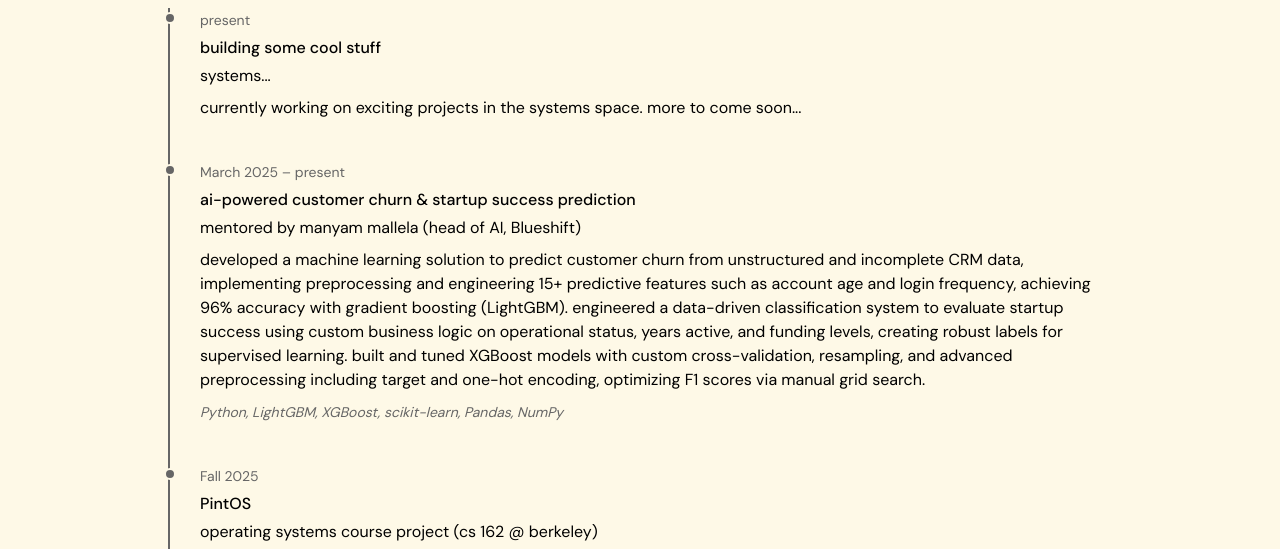
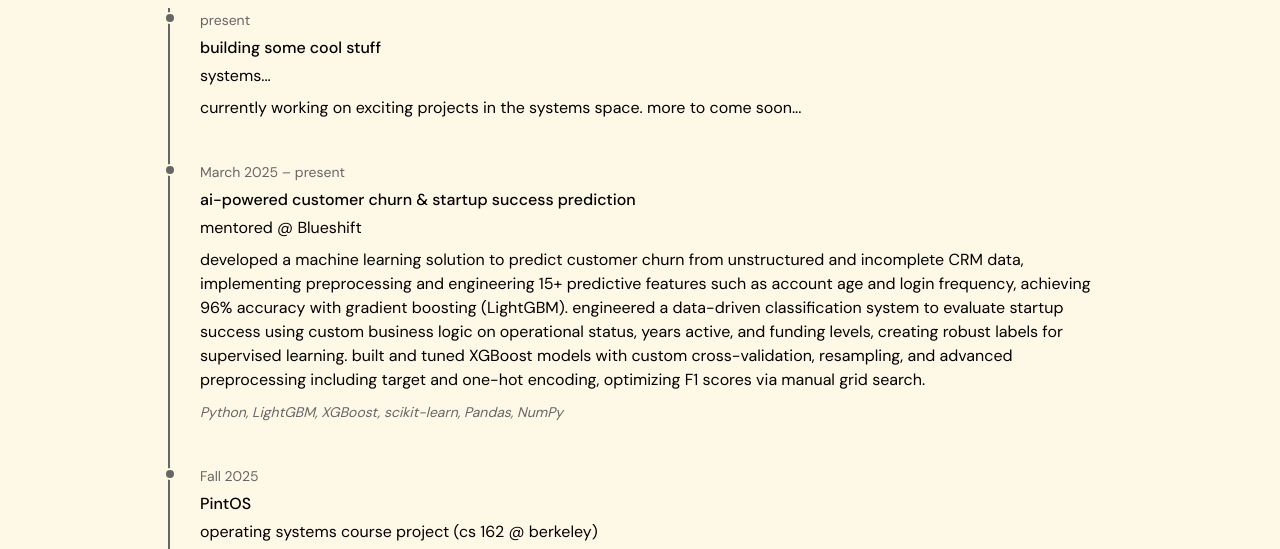
Before and after one commit to nikhilmathihalli/nikhilmathihalli.github.io, a website: page projects.html in a window 1280 px wide. Shown: the part 188-737 px from the top of the page. Drawn offline with Linux system fonts and the light colour scheme.

Commit message:
Update projects.html

```diff
--- a/projects.html
+++ b/projects.html
@@ -53,7 +53,7 @@
           <div class="timeline-item">
             <div class="timeline-date">March 2025 – present</div>
             <div class="timeline-role">ai-powered customer churn & startup success prediction</div>
-            <div class="timeline-org">mentored by manyam mallela (head of AI, Blueshift)</div>
+            <div class="timeline-org">mentored @ Blueshift</div>
             <div class="timeline-description">developed a machine learning solution to predict customer churn from unstructured and incomplete CRM data, implementing preprocessing and engineering 15+ predictive features such as account age and login frequency, achieving 96% accuracy with gradient boosting (LightGBM). engineered a data-driven classification system to evaluate startup success using custom business logic on operational status, years active, and funding levels, creating robust labels for supervised learning. built and tuned XGBoost models with custom cross-validation, resampling, and advanced preprocessing including target and one-hot encoding, optimizing F1 scores via manual grid search.</div>
             <div class="timeline-tech">Python, LightGBM, XGBoost, scikit-learn, Pandas, NumPy</div>
           </div>
```
